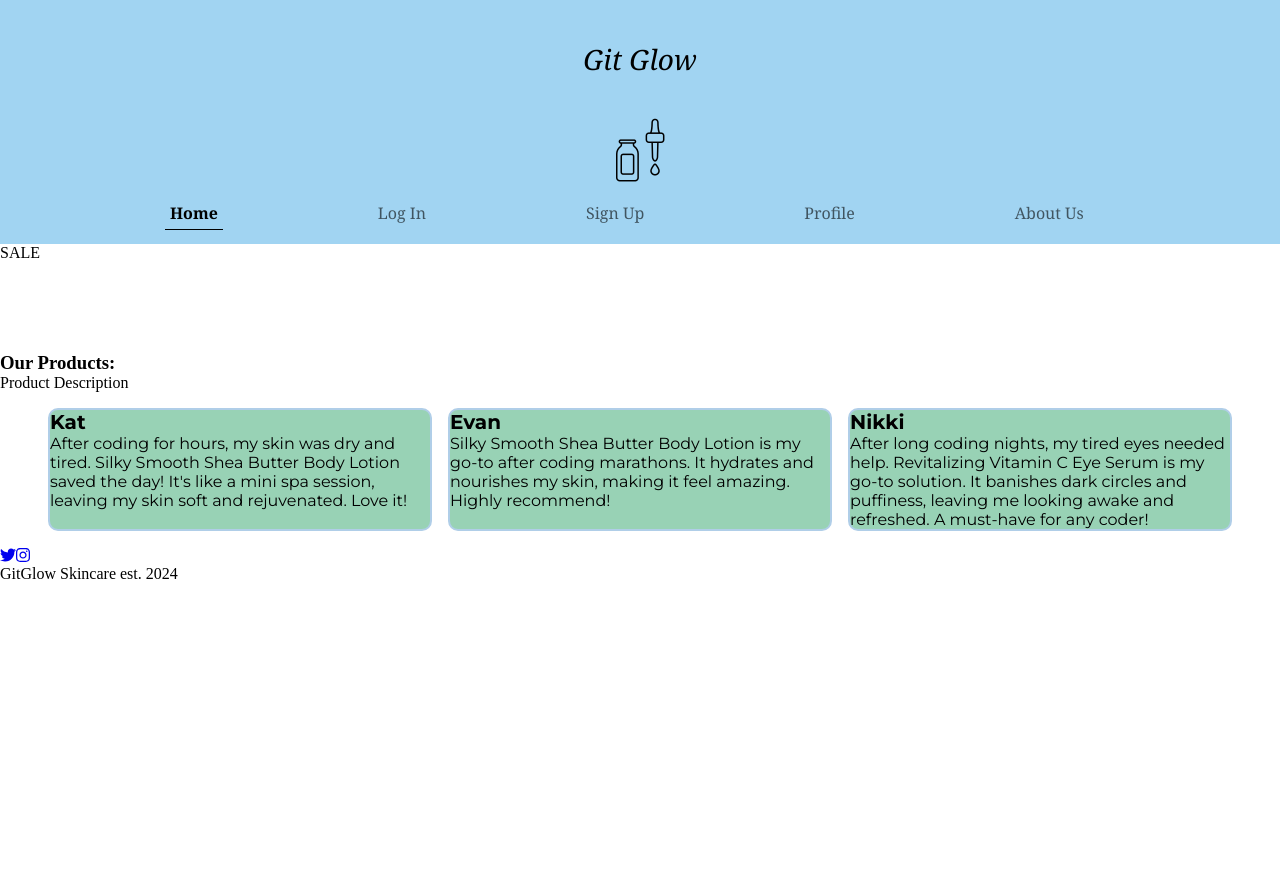
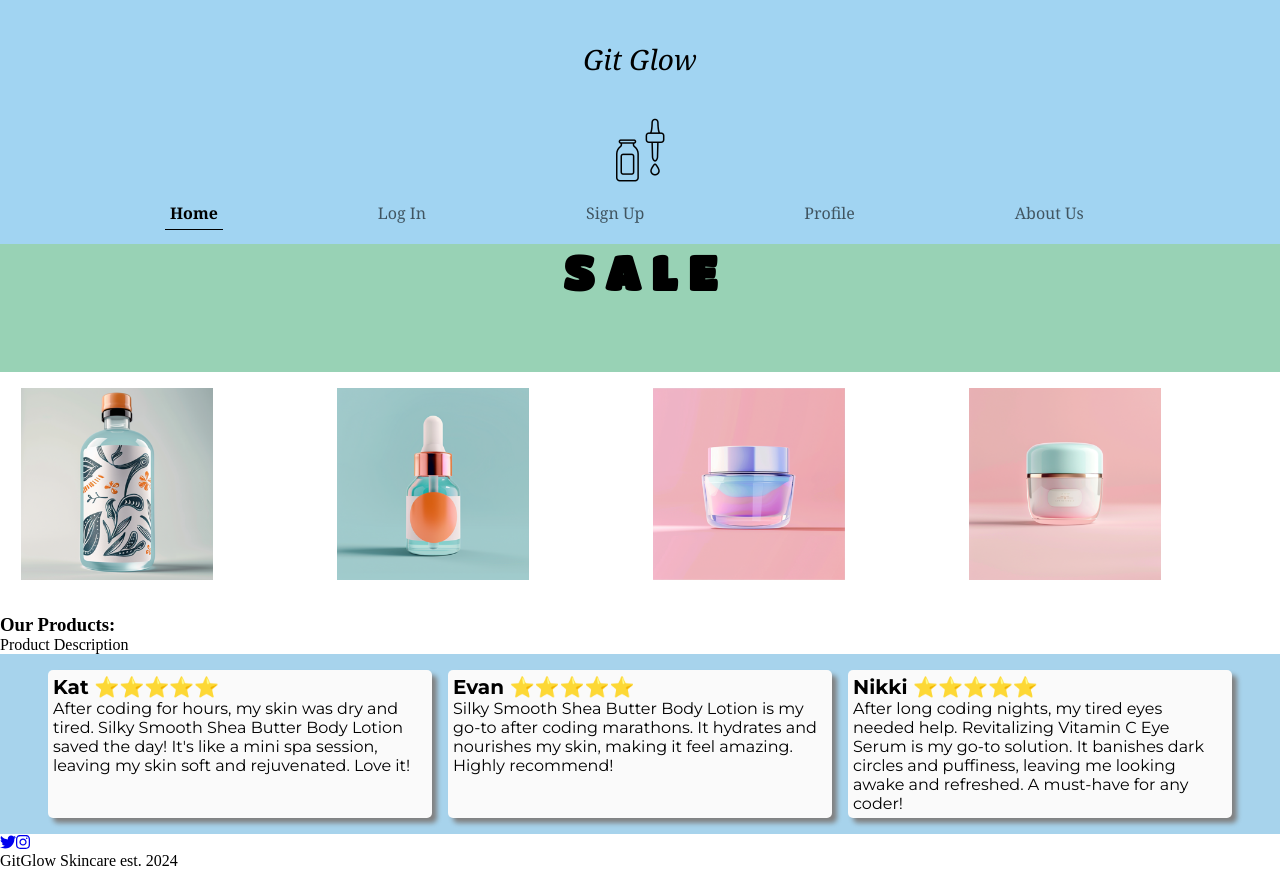
Before and after one commit to nrasch86/GitGlowSkincare, a React (Vite) app in the folder client/: page / in a window 1280 px wide. Before the commit the page ends 800 px from the top, so only its background shows below. Built offline with nearby package versions, Linux system fonts and the light colour scheme.

Commit message:
homepage css updates

```diff
--- a/client/src/CSS/Home.css
+++ b/client/src/CSS/Home.css
@@ -5,9 +5,10 @@
     --ff-text: 'Montserrat', san-serif;
 
     --clr-neutral-000: white;
+    --clr-neutral-150: hsl(0, 0%, 98%);
     --clr-neutral-300: hsl(0, 0%, 90%);
     --clr-neutral-450: hsl(0, 0%, 70%);
-    --clr-neutral-600: hsl(0, 0%, 40%);
+    --clr-neutral-600: hsl(0, 0%, 50%);
     --clr-neutral-900: black;
     --clr-bg: hsl(150, 39%, 71%); /* soft mint green for main background color*/
     --clr-cta: hsl(208, 55%, 80%); /*soft blue for buttons*/
@@ -15,21 +16,50 @@
     --clr-alert: hsl(274, 76%, 58%); /* striking purple for alert notifs*/
 }
 
+.banner {
+    background-color: var(--clr-bg);
+    height: 10vw;
+}
+
+.banner > h1 {
+    font-size: 3rem;
+    font-family: var(--ff-primary);
+    color: var(--clr-neutral-900);
+    text-align: center;
+}
+
+.productGrid {
+    display: grid;
+    grid-template-columns: repeat(auto-fill, minmax(300px, 1fr));
+    gap: 1rem;
+    padding: 1rem;
+}
+
+.prodimg {
+    display: flex;
+    flex-direction: row;
+}
+
+.prodimg > img {
+    width: 15vw;
+}
+
 .reviewSection > ul {
     display: flex;
     justify-content: center;
     gap: 1rem;
     padding: 1rem;
-
+background-color: var(--clr-section-bg);
 }
 
 .review {
     list-style: none;
     font-family: var(--ff-text);
-    background-color: var(--clr-bg);
-    border-radius: 10px;
-    border: 2px solid var(--clr-cta);
+    background-color: var(--clr-neutral-150);
+    border-radius: 5px;
     width: 30vw;
+    padding: 5px;
+    box-shadow: 5px 5px 5px var(--clr-neutral-600);
 }
 
 .review > span {
--- a/client/src/components/NavTop/index.jsx
+++ b/client/src/components/NavTop/index.jsx
@@ -1,7 +1,7 @@
 import { Navbar, Nav, Container } from "react-bootstrap";
 import { Link, NavLink } from "react-router-dom";
 import { useState } from "react";
-import logoimg from "../../assets/LOGO.png"
+import logoimg from "../../assets/logo.png"
 import "./index.css";
 
 
--- a/client/src/components/ProductList/index.jsx
+++ b/client/src/components/ProductList/index.jsx
@@ -10,29 +10,12 @@ const ProductList = () => {
                 <div>
                     <p>Product Description</p>
                 </div>
-                <Link to="/products/1">
+                <Link to="/products/product:_id">
                     {/* <img src={product.image} alt={product.name} /> */}
                 </Link>
             </div>
         </div>
       )};
-    // return (<div>
-        {/* <h3>{productName}</h3>
-        {products &&
-          products.map((product) => (
-            <div key={product._id}>
-              <div>
-                <p>{product.description}</p>
-              </div>
-              <Link
-                to={`/products/${product._id}`}
-              >
 
-              </Link>
-            </div>
-          ))} */}
-
-    //   </div>);
-// }
 
 export default ProductList;
--- a/client/src/pages/Home.jsx
+++ b/client/src/pages/Home.jsx
@@ -1,8 +1,10 @@
 //**The main landing page of the site. */
-import { useQuery } from "@apollo/client";
 import ProductList from "../components/ProductList";
-// import { QUERY_PRODUCTS } from "..utils/queries";
-// import { QUERY_REVIEWS } from "..utils/queries";
+import img1 from "../assets/Prodimg1.png"
+import img2 from "../assets/Prodimg2.png"
+import img3 from "../assets/Prodimg3.png"
+import img4 from "../assets/Prodimg4.png"
+
 
 import "../CSS/Home.css"
 
@@ -18,21 +20,21 @@ const Home = () => {
           <div /* className = skeleton */>Loading...</div>
         ) : (
           <>
-            <div /* className = 'banner section styling' */>
-              <p>SALE</p>
+            <div className = 'banner'>
+              <h1>S A L E</h1>
             </div>
             <div className="productGrid">
-              <div /* className = 'product shot grid' */>
-                <img src="./" alt=""></img>
+              <div className = 'prodimg grid1'>
+                <img src={img1} alt=""></img>
               </div>
-              <div /* className = 'product shot grid' */>
-                <img src="./" alt=""></img>
+              <div className = 'prodimg grid2'>
+                <img src={img2} alt=""></img>
               </div>
-              <div /* className = 'product shot grid' */>
-                <img src="./" alt=""></img>
+              <div className = 'prodimg grid3'>
+                <img src={img3} alt=""></img>
               </div>
-              <div /* className = 'product shot grid' */>
-                <img src="./" alt=""></img>
+              <div className = 'prodimg grid4'>
+                <img src={img4} alt=""></img>
               </div>
             </div>
             <div className="magazineLogo">
@@ -50,14 +52,14 @@ const Home = () => {
             <div className="reviewSection">
               <ul>
                 <li className="review">
-                  <span>Kat</span><br/> After coding for hours, my skin was dry
+                  <span>Kat ⭐⭐⭐⭐⭐</span><br/> After coding for hours, my skin was dry
                   and tired. Silky Smooth Shea Butter Body Lotion saved the day!
                   It's like a mini spa session, leaving my skin soft and
                   rejuvenated. Love it!
                 </li>
-                <li className="review"><span>Evan</span><br/>
+                <li className="review"><span>Evan ⭐⭐⭐⭐⭐</span><br/>
 Silky Smooth Shea Butter Body Lotion is my go-to after coding marathons. It hydrates and nourishes my skin, making it feel amazing. Highly recommend!</li>
-                <li className="review"><span>Nikki</span><br/>
+                <li className="review"><span>Nikki ⭐⭐⭐⭐⭐</span><br/>
 After long coding nights, my tired eyes needed help. Revitalizing Vitamin C Eye Serum is my go-to solution. It banishes dark circles and puffiness, leaving me looking awake and refreshed. A must-have for any coder!</li>
               </ul>
             </div>
```
